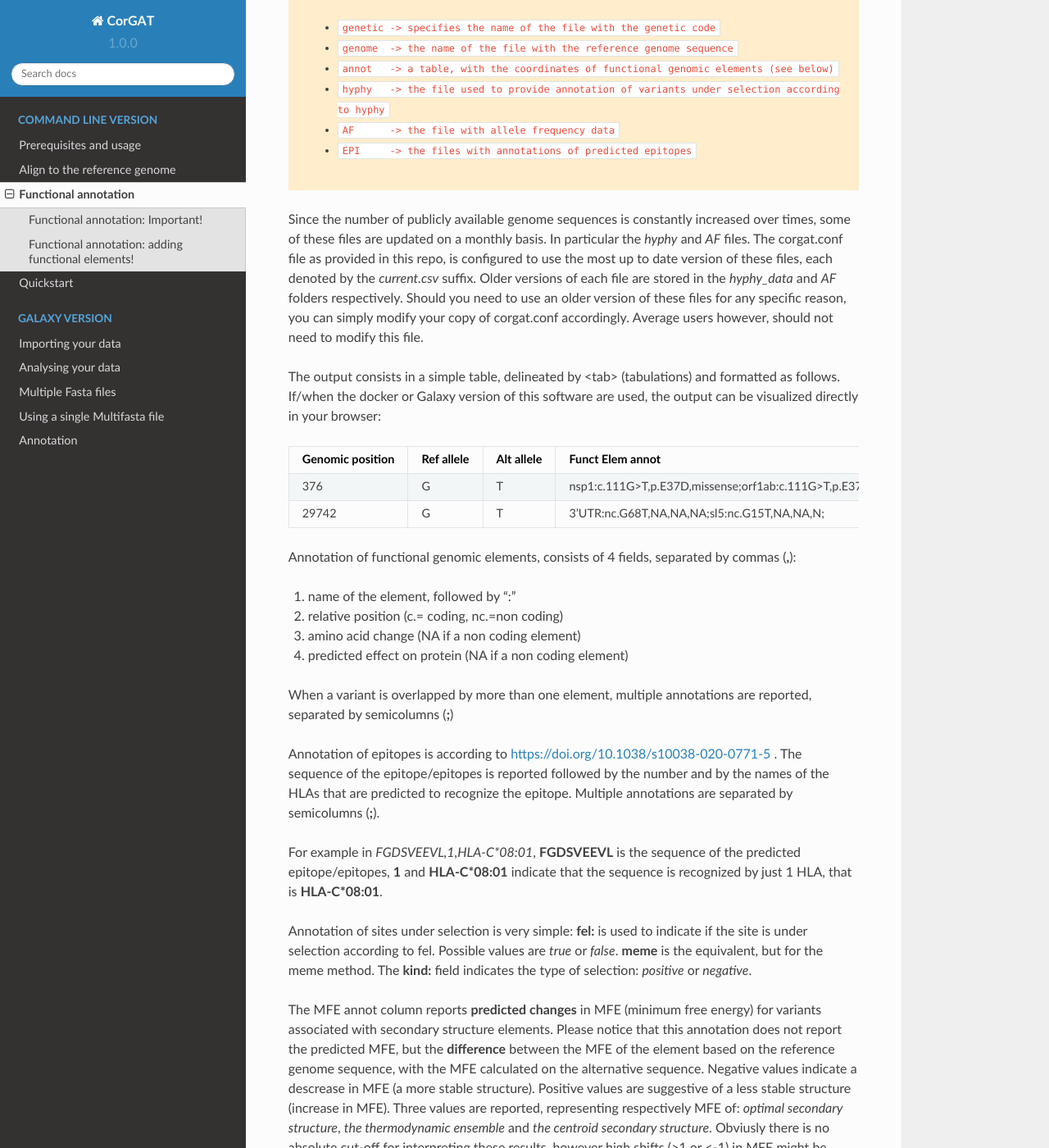
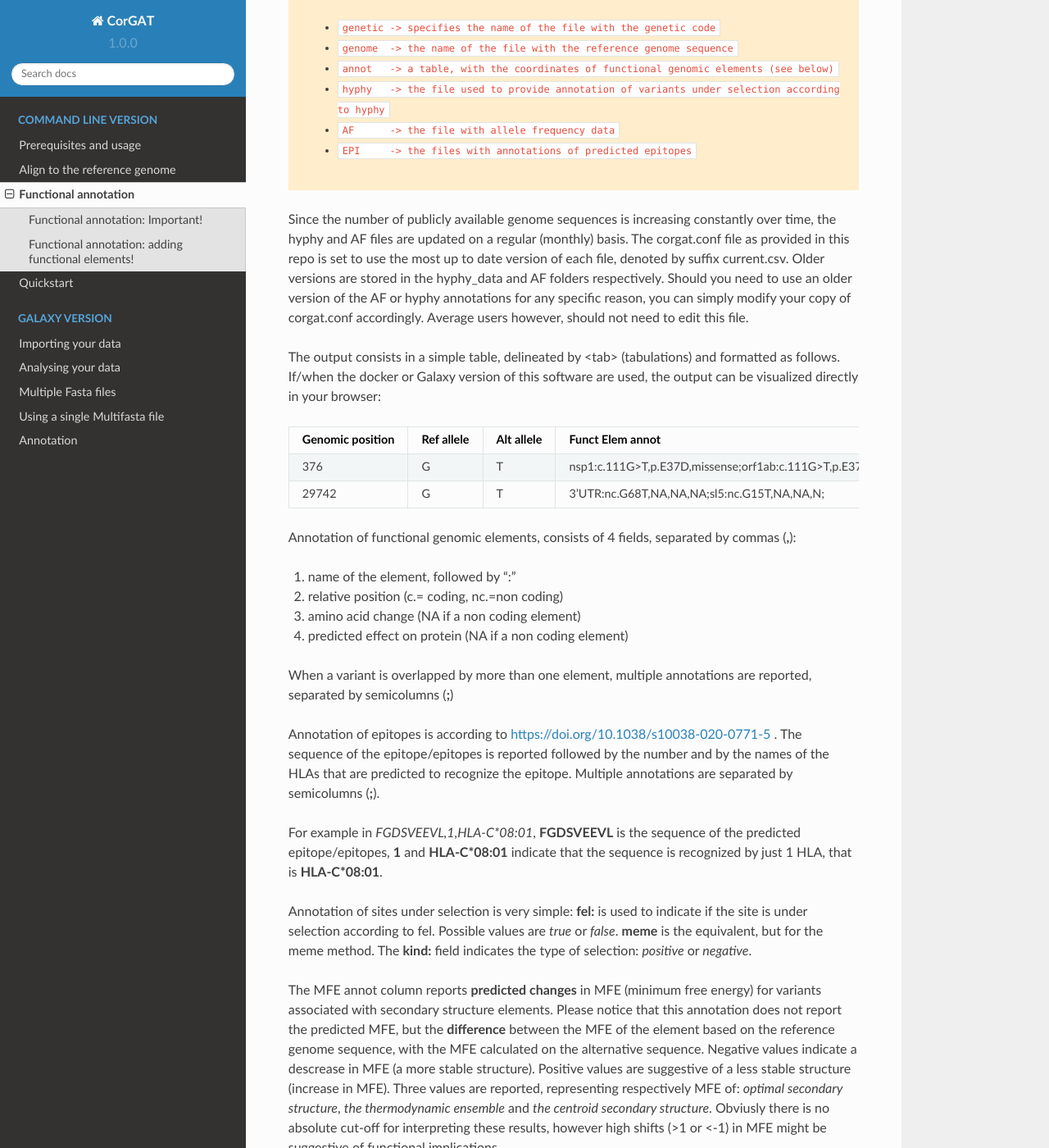
Before and after one commit to matteo14c/CorGAT, a Sphinx documentation site: the page built from Documentation/source/func_annotation.rst, in a window 1280 px wide and 1400 px high, scrolled down 608 px. Shown: the whole window at 82% size. Built offline with Sphinx 7.4.7 and the Read the Docs theme 2.0.0, drawn with Linux system fonts in a browser that asks for light colours; some of the changed text lies outside the part shown.

Commit message:
Update func_annotation.rst

```diff
--- a/Documentation/source/func_annotation.rst
+++ b/Documentation/source/func_annotation.rst
@@ -29,7 +29,7 @@
 
 .. warning::
 
-Since the number of publicly available genome sequences is constantly increased over times, some of these files are updated on a monthly basis. In particular the *hyphy* and *AF* files. The corgat.conf file as provided in this repo, is configured to use the most up to date version of these files, each denoted by the *current.csv* suffix. Older versions of each file are stored in the *hyphy_data* and *AF* folders respectively. Should you need to use an older version of these files for any specific reason, you can simply modify your copy of corgat.conf accordingly. Average users however, should not need to modify this file.
+Since the number of publicly available genome sequences is increasing constantly over time, the hyphy and AF files are updated on a regular (monthly) basis. The corgat.conf file as provided in this repo is set to use the most up to date version of each file, denoted by suffix current.csv. Older versions are stored in the hyphy_data and AF folders respectively. Should you need to use an older version of the AF or hyphy annotations for any specific reason, you can simply modify your copy of corgat.conf accordingly. Average users however, should not need to edit this file.
 
 
 The output consists in a simple table, delineated by <tab> (tabulations) and formatted as follows. If/when the docker or Galaxy version of this software are used, the output can be visualized directly in your browser:
@@ -62,12 +62,11 @@
 The MFE annot column reports **predicted changes** in MFE (minimum free energy) for variants associated with secondary structure elements. Please notice that this annotation does not report the predicted MFE, but the **difference** between the MFE of the element based on the reference genome sequence, with the MFE calculated on the alternative sequence. Negative values indicate a descrease in MFE (a more stable structure). Positive values are suggestive of a less stable structure (increase in MFE). Three values are reported, representing respectively MFE of: *optimal secondary structure*, *the thermodynamic ensemble* and *the centroid secondary structure*. Obviusly there is no absolute cut-off for interpreting these results, however high shifts (>1 or <-1) in MFE might be suggestive of functional implications.
 
 Functional annotation: Important!
----------------------------------
+----------------------------------
 
 Please notice, that to work properly ``annotate.pl`` needs to have access (read) several annotation files which provide the different types of functional annotations. If these files are not available, the program will exit with an error, complaining that one or more of the files are missing.
 
-These files that are **strictly required** and can be downloaded from the current github repository. The repository itself is updated on a monthly. So it is **highly advised** that the latest version of the files should be downloaded **before** you perform functional annotation. The most recent version of each file
- is downloaded automatically in the Galaxy and docker instances.
+These files are *strictly required* and can be downloaded from the CorGAT Github repository. The repository itself is updated on a monthly basis. So it is *highly advised* that the latest version of the files should be downloaded *before* you perform your analyses. The Galaxy and docker versions of CorGAT are configured to use the most recent version of each file. The update process is handled automatically
 
 .. warning::
 
```
